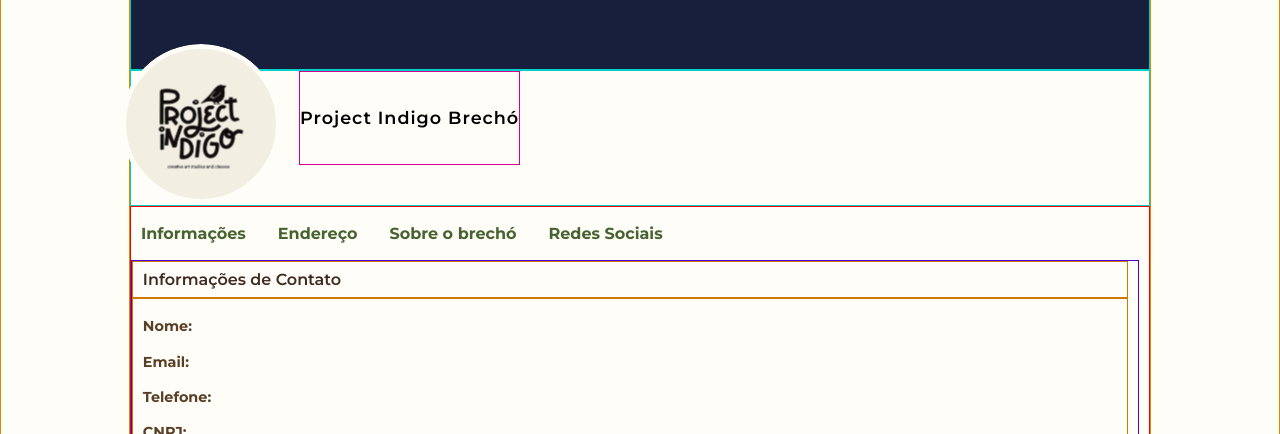
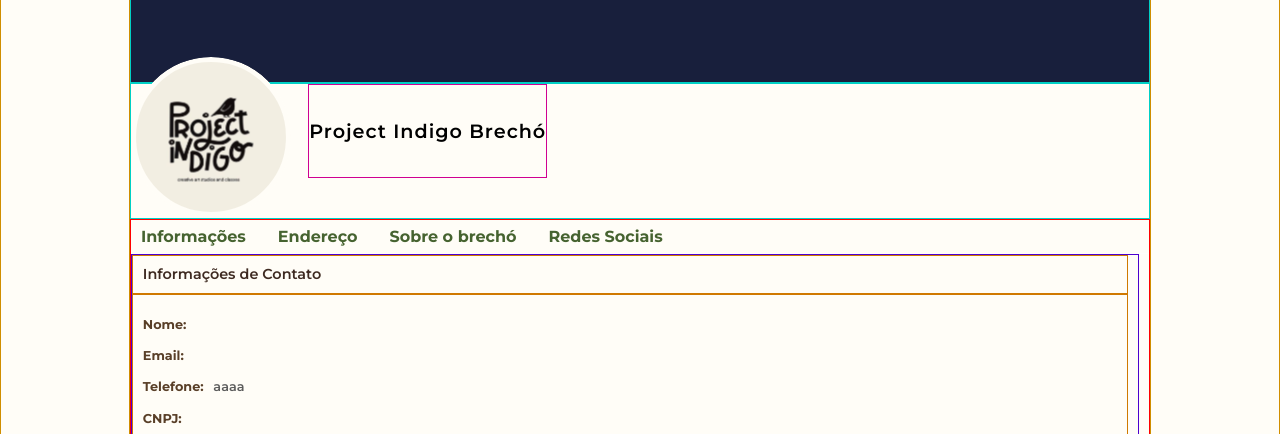
Before and after one commit to nicholas-sc-08/Projeto-SA-4a-Modulo-SENAI-Front-End, a Next.js app: page /perfil_brecho in a window 1280 px wide. Shown: the part 366-800 px from the top of the page. Built offline with nearby package versions, Linux system fonts and the light colour scheme; no server answers.

Commit message:
wip: tela de perfil do brechó em andamento

```diff
--- a/src/app/perfil_brecho/page.jsx
+++ b/src/app/perfil_brecho/page.jsx
@@ -71,17 +71,25 @@
 
                   <div className={styles["infos-cadastradas-sub-div"]}>
 
+                    <div className={styles["labels-e-dados-cadastrados-content"]}>
                       <label className={styles["labels-info"]}>Nome: </label>
                       <span className={styles["dados-cadastradas-exibidos"]}></span>
+                    </div>
 
+                    <div className={styles["labels-e-dados-cadastrados-content"]}>
                       <label className={styles["labels-info"]}>Email: </label>
                       <span className={styles["dados-cadastradas-exibidos"]}></span>
+                    </div>
 
+                    <div className={styles["labels-e-dados-cadastrados-content"]}>
                       <label className={styles["labels-info"]}>Telefone: </label>
-                    <span className={styles["dados-cadastradas-exibidos"]}></span>
+                      <span className={styles["dados-cadastradas-exibidos"]}>aaaa</span>
+                    </div>
 
+                    <div className={styles["labels-e-dados-cadastrados-content"]}>
                       <label className={styles["labels-info"]}>CNPJ: </label>
                       <span className={styles["dados-cadastradas-exibidos"]}></span>
+                    </div>
 
                   </div>
 
--- a/src/app/perfil_brecho/page.module.css
+++ b/src/app/perfil_brecho/page.module.css
@@ -70,7 +70,7 @@
 
     display: flex;
     flex-direction: row;
-    padding-left: 2%;
+    padding-left: 3%;
     gap: 3rem;
 }
 
@@ -84,7 +84,6 @@
     flex-direction: row;
     justify-content: center;
     align-items: center;
-
 
 }
 
@@ -108,7 +107,7 @@
 .nome-brecho-content h1 {
     font-family: "Montserrat", sans serif;
     font-weight: 600;
-    font-size: 1.1rem;
+    font-size: 1.2rem;
     letter-spacing: 1px;
     color: var(--cor_dezesete);
 }
@@ -116,7 +115,7 @@
 .parte-inferior-do-perfil-brecho-content {
     border: 1px solid red;
 
-    height: 34vh;
+    height: 29vh;
     width: 100%;
 
     display: flex;
@@ -126,7 +125,7 @@
 .topicos-de-informacao-sobre-perfil-content {
     border-bottom: 1px solid var(--cor_nove_v_um);
 
-    height: 19vh;
+    height: 13vh;
     width: 100%;
 
     display: flex;
@@ -139,7 +138,7 @@
 
 .topicos-de-informacao-sobre-perfil-content button {
     width: fit-content;
-    height: 49%;
+    height: 100%;
     background-color: transparent;
 
     font-family: var(--tipografia_primaria);
@@ -151,12 +150,13 @@
 }
 
 .topicos-de-informacao-sobre-perfil-content button:active {
-    border-bottom: 1px var(cor-tres);
+    border-bottom: 1px var(--cor_um);
     border-bottom-style: solid;
+    border-radius: 0.8px;
 }
 
 .informacoes-exibidas-content {
-    border: 1px solid #4C00D0;
+    border: 1px solid #4c00d0;
 
     height: 77vh;
     width: 99%;
@@ -171,7 +171,7 @@
 .titulo-topico-exibido-content {
     border: 1px solid #D07900;
 
-    height: 17%;
+    height: 20%;
     width: 99%;
 
     display: flex;
@@ -183,7 +183,7 @@
 .titulo-topico-exibido-content p {
     font-family: var(--tipografia_primaria);
     font-weight: 600;
-    font-size: 1rem;
+    font-size: 0.9rem;
     color: var(--cor_seis);
 }
 
@@ -197,7 +197,18 @@
     flex-direction: column;
     justify-content: space-evenly; /* talvez mudar para gap */
     padding: 1%;
+    gap: 3%;
     /* padding-left: 1%; */
+}
+
+.labels-e-dados-cadastrados-content {
+    /* border: 3px solid red; */
+
+    width: 100%;
+    height: fit-content;
+
+    display: flex;
+
 }
 
 .labels-info {
@@ -205,15 +216,15 @@
 
     font-family: var(--tipografia_primaria);
     font-weight: 700;
-    font-size: 0.9rem;
+    font-size: 0.8rem;
     color: var(--cor_vinte_dois);
 }
 
 .dados-cadastradas-exibidos {
     font-family: var(--tipografia_primaria);
-    font-weight: 550;
-    font-size: 1rem;
-    color: var(--cor_dezoito);
+    font-weight: 590;
+    font-size: 0.8rem;
+    color: var(--cor_dez);
 }
 
 
```
Lines whose indentation alone changed are shown as unchanged.
